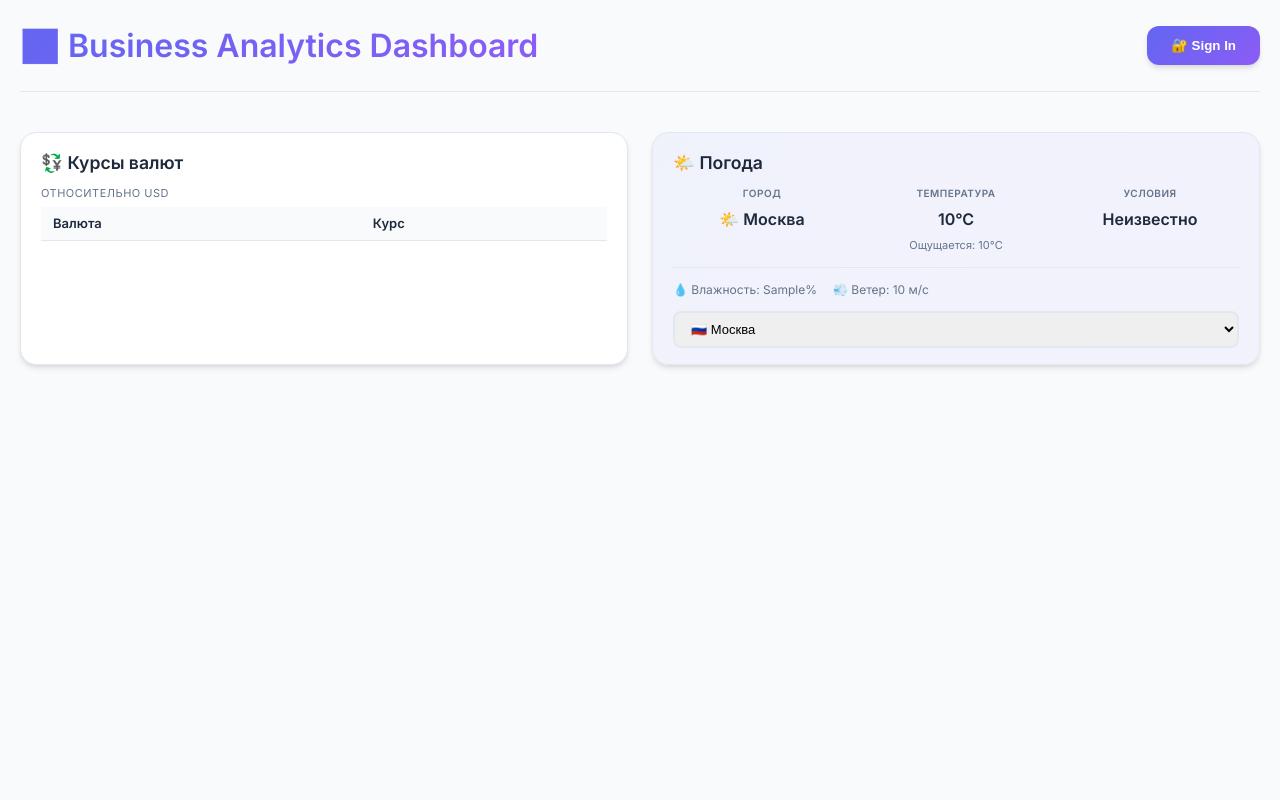
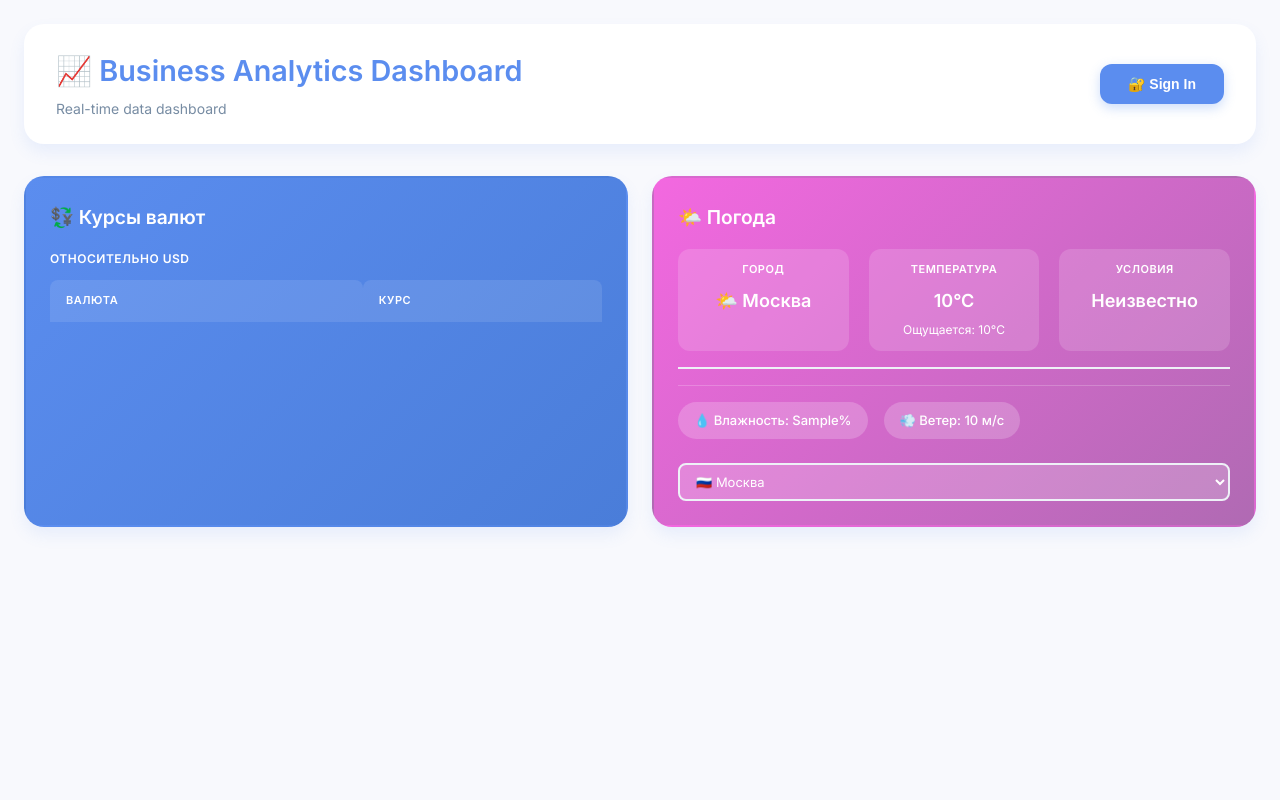
Before and after one commit to peggy-lee-zorba/Peggy_Lee_Zorba_ai, a Flask app: page / in a window 1280 px wide. Run offline with Flask 3, Linux system fonts and the light colour scheme; a database or web service that is not in the repository returns one stand-in record (values such as "Sample title"); data that the repository does not hold is empty.

Commit message:
251025 - Claude - 050 - Color UI

```diff
--- a/static/style.css
+++ b/static/style.css
@@ -1,14 +1,17 @@
 :root {
-    --primary: #6366F1;
-    --primary-dark: #4F46E5;
-    --secondary: #8B5CF6;
-    --background: #F8FAFC;
+    --primary: #5B8DEF;
+    --primary-dark: #4A7DD9;
+    --secondary: #F368E0;
+    --success: #26DE81;
+    --warning: #FED330;
+    --danger: #FC5C65;
+    --background: #F8F9FD;
     --surface: #FFFFFF;
-    --text-primary: #1E293B;
-    --text-secondary: #64748B;
-    --border: #E2E8F0;
-    --shadow: 0 4px 6px -1px rgba(0, 0, 0, 0.1), 0 2px 4px -1px rgba(0, 0, 0, 0.06);
-    --shadow-lg: 0 10px 15px -3px rgba(0, 0, 0, 0.1), 0 4px 6px -2px rgba(0, 0, 0, 0.05);
+    --text-primary: #2D3561;
+    --text-secondary: #778CA3;
+    --border: #EEF1F7;
+    --shadow: 0 8px 16px rgba(93, 141, 239, 0.1);
+    --shadow-lg: 0 16px 32px rgba(93, 141, 239, 0.15);
 }
 
 * {
@@ -22,7 +25,7 @@ body {
     background: var(--background);
     color: var(--text-primary);
     line-height: 1.6;
-    padding: 20px;
+    padding: 24px;
     min-height: 100vh;
 }
 
@@ -31,31 +34,31 @@ body {
     display: flex;
     justify-content: space-between;
     align-items: center;
-    margin-bottom: 40px;
-    padding-bottom: 20px;
-    border-bottom: 1px solid var(--border);
+    margin-bottom: 32px;
+    padding: 24px 32px;
+    background: var(--surface);
+    border-radius: 20px;
+    box-shadow: var(--shadow);
 }
 
 .header h1 {
-    font-size: 2rem;
+    font-size: 1.8rem;
     font-weight: 700;
-    background: linear-gradient(135deg, var(--primary), var(--secondary));
-    -webkit-background-clip: text;
-    -webkit-text-fill-color: transparent;
-    background-clip: text;
+    color: var(--primary);
 }
 
-/* Buttons */
+/* Buttons - Modern Flat */
 .btn {
-    padding: 12px 24px;
-    background: linear-gradient(135deg, var(--primary), var(--secondary));
+    padding: 12px 28px;
+    background: var(--primary);
     color: white;
     border: none;
     border-radius: 12px;
     font-weight: 600;
+    font-size: 14px;
     cursor: pointer;
-    transition: all 0.3s ease;
-    box-shadow: var(--shadow);
+    transition: all 0.3s cubic-bezier(0.4, 0, 0.2, 1);
+    box-shadow: 0 4px 12px rgba(91, 141, 239, 0.3);
     text-decoration: none;
     display: inline-flex;
     align-items: center;
@@ -63,87 +66,200 @@ body {
 }
 
 .btn:hover {
+    background: var(--primary-dark);
     transform: translateY(-2px);
-    box-shadow: var(--shadow-lg);
-    background: linear-gradient(135deg, var(--primary-dark), var(--secondary));
+    box-shadow: 0 6px 20px rgba(91, 141, 239, 0.4);
 }
 
-/* Grid & Cards */
+.btn:active {
+    transform: translateY(0);
+}
+
+/* Grid & Cards - Modern Flat */
 .grid {
     display: grid;
     grid-template-columns: repeat(auto-fit, minmax(350px, 1fr));
     gap: 24px;
-    margin-bottom: 40px;
+    margin-bottom: 32px;
 }
 
 .card {
     background: var(--surface);
-    padding: 16px 20px;  /* Компактный padding */
-    border-radius: 16px;
+    padding: 24px;
+    border-radius: 20px;
     box-shadow: var(--shadow);
     transition: all 0.3s ease;
-    border: 1px solid var(--border);
+    border: 2px solid transparent;
 }
 
 .card:hover {
-    transform: translateY(-2px);
+    transform: translateY(-4px);
     box-shadow: var(--shadow-lg);
+    border-color: rgba(91, 141, 239, 0.2);
 }
 
 .card h3 {
-    font-size: 1.1rem;
-    font-weight: 600;
-    margin-bottom: 8px;  /* Минимальный отступ */
+    font-size: 1.2rem;
+    font-weight: 700;
+    margin-bottom: 16px;
     color: var(--text-primary);
     display: flex;
     align-items: center;
-    gap: 8px;
+    gap: 10px;
 }
 
-/* Компактная таблица валют */
+/* Modern Tables */
 table {
     width: 100%;
-    border-collapse: collapse;
-    margin-top: 0;  /* Убираем отступ сверху */
+    border-collapse: separate;
+    border-spacing: 0;
+    margin-top: 8px;
 }
 
 th, td {
-    padding: 6px 12px;  /* Очень компактно */
+    padding: 12px 16px;
     text-align: left;
-    border-bottom: 1px solid var(--border);
-    font-size: 13px;
+    font-size: 14px;
 }
 
 th {
-    background-color: var(--background);
+    background: var(--background);
     font-weight: 600;
-    color: var(--text-primary);
+    color: var(--text-secondary);
+    text-transform: uppercase;
+    font-size: 11px;
+    letter-spacing: 0.5px;
+    border-radius: 8px 8px 0 0;
+}
+
+td {
+    border-bottom: 1px solid var(--border);
 }
 
 tr:last-child td {
     border-bottom: none;
 }
 
-/* AI Section */
+tbody tr {
+    transition: background 0.2s ease;
+}
+
+tbody tr:hover {
+    background: rgba(91, 141, 239, 0.05);
+}
+
+/* Currency styles */
+.currency-flag {
+    font-size: 20px;
+    margin-right: 10px;
+}
+
+.currency-code {
+    font-weight: 600;
+    color: var(--text-primary);
+}
+
+/* Weather - Modern Flat */
+.weather-info {
+    display: flex;
+    gap: 20px;
+    flex-wrap: wrap;
+    margin-bottom: 16px;
+    padding-bottom: 16px;
+    border-bottom: 2px solid var(--border);
+}
+
+.weather-item {
+    flex: 1;
+    min-width: 100px;
+    text-align: center;
+    padding: 12px;
+    background: var(--background);
+    border-radius: 12px;
+}
+
+.weather-item strong {
+    display: block;
+    font-size: 11px;
+    color: var(--text-secondary);
+    text-transform: uppercase;
+    letter-spacing: 0.5px;
+    margin-bottom: 8px;
+}
+
+.weather-value {
+    font-size: 18px;
+    font-weight: 700;
+    color: var(--text-primary);
+}
+
+.weather-subtitle {
+    font-size: 12px;
+    color: var(--text-secondary);
+    margin-top: 4px;
+}
+
+.weather-details {
+    display: flex;
+    gap: 16px;
+    flex-wrap: wrap;
+    font-size: 13px;
+    color: var(--text-secondary);
+}
+
+.weather-detail {
+    padding: 8px 16px;
+    background: var(--background);
+    border-radius: 20px;
+    font-weight: 500;
+}
+
+/* City selector */
+select {
+    width: 100%;
+    padding: 12px 16px;
+    border: 2px solid var(--border);
+    border-radius: 12px;
+    font-size: 14px;
+    font-family: inherit;
+    color: var(--text-primary);
+    background: var(--surface);
+    cursor: pointer;
+    transition: all 0.3s ease;
+    margin-top: 12px;
+}
+
+select:hover {
+    border-color: var(--primary);
+}
+
+select:focus {
+    outline: none;
+    border-color: var(--primary);
+    box-shadow: 0 0 0 3px rgba(91, 141, 239, 0.1);
+}
+
+/* AI Section - Modern Flat */
 .ai-section {
     background: var(--surface);
     padding: 32px;
-    border-radius: 16px;
+    border-radius: 20px;
     box-shadow: var(--shadow);
-    margin-top: 40px;
-    border: 1px solid var(--border);
+    margin-top: 32px;
+    border: 2px solid var(--border);
 }
 
 .ai-section h2 {
     margin-bottom: 20px;
-    font-size: 1.5rem;
+    font-size: 1.4rem;
+    font-weight: 700;
     color: var(--text-primary);
     display: flex;
     align-items: center;
-    gap: 8px;
+    gap: 10px;
 }
 
-/* Form Elements */
+/* Form Elements - Modern Flat */
 textarea {
     width: 100%;
     height: 120px;
@@ -235,15 +364,62 @@ input:focus {
     color: var(--text-primary);
 }
 
-/* Error States */
+/* Error States - Modern Flat */
 .error {
-    color: #EF4444;
+    color: var(--danger);
     margin-top: 12px;
-    padding: 12px;
-    background: #FEF2F2;
-    border-radius: 8px;
-    border: 1px solid #FECACA;
+    padding: 12px 16px;
+    background: rgba(252, 92, 101, 0.1);
+    border-radius: 12px;
+    border-left: 4px solid var(--danger);
     font-size: 14px;
+    font-weight: 500;
+}
+
+/* Warning Banner - Modern Flat */
+.warning-banner {
+    background: rgba(254, 211, 48, 0.15);
+    border: 2px solid var(--warning);
+    color: #9A6E00;
+    padding: 14px 18px;
+    border-radius: 12px;
+    margin-bottom: 16px;
+    font-size: 14px;
+    font-weight: 500;
+}
+
+/* Card subtitle */
+.card-subtitle {
+    color: var(--text-secondary);
+    font-size: 12px;
+    text-transform: uppercase;
+    letter-spacing: 0.5px;
+    margin-bottom: 12px;
+    font-weight: 600;
+}
+
+/* Loading Animation */
+@keyframes pulse {
+    0%, 100% { opacity: 1; }
+    50% { opacity: 0.6; }
+}
+
+.loading {
+    animation: pulse 2s cubic-bezier(0.4, 0, 0.6, 1) infinite;
+}
+
+/* Context Info - Modern Flat */
+#contextInfo {
+    background: var(--background);
+    padding: 12px 16px;
+    border-radius: 12px;
+    margin-bottom: 16px;
+}
+
+#contextProgress {
+    height: 6px;
+    background: linear-gradient(90deg, var(--primary), var(--secondary));
+    border-radius: 3px;
 }
 
 /* Responsive */
@@ -286,172 +457,76 @@ input:focus {
     }
 }
 
-/* Компактный subtitle */
-.card-subtitle {
-    color: var(--text-secondary);
-    font-size: 11px;
-    margin-bottom: 4px;
-    text-transform: uppercase;
-    letter-spacing: 0.5px;
+/* Smooth scrolling */
+html {
+    scroll-behavior: smooth;
 }
 
-/* Погода - компактный горизонтальный layout */
-.weather-info {
-    display: flex;
-    flex-direction: row;
-    gap: 16px;
-    flex-wrap: wrap;
-    margin-bottom: 12px;
-    padding-bottom: 12px;
-    border-bottom: 1px solid var(--border);
+/* Better focus styles */
+*:focus-visible {
+    outline: 2px solid var(--primary);
+    outline-offset: 2px;
 }
 
-.weather-item {
-    padding: 0;
-    border-bottom: none;
-    flex: 1;
-    min-width: 100px;
-    text-align: center;
+/* Акцентные карточки - Modern Flat */
+.card-accent-blue {
+    background: linear-gradient(135deg, #5B8DEF 0%, #4A7DD9 100%);
+    color: white;
 }
 
-.weather-item strong {
-    display: block;
-    font-size: 10px;
-    color: var(--text-secondary);
-    text-transform: uppercase;
-    letter-spacing: 0.5px;
-    margin-bottom: 6px;
+.card-accent-blue h3,
+.card-accent-blue .card-subtitle,
+.card-accent-blue th,
+.card-accent-blue td,
+.card-accent-blue .currency-code {
+    color: white !important;
 }
 
-.weather-value {
-    font-size: 16px;
-    font-weight: 600;
-    color: var(--text-primary);
+.card-accent-blue th {
+    background: rgba(255, 255, 255, 0.1);
 }
 
-.weather-subtitle {
-    font-size: 11px;
-    color: var(--text-secondary);
-    margin-top: 4px;
+.card-accent-blue td {
+    border-bottom-color: rgba(255, 255, 255, 0.2);
 }
 
-.weather-details {
-    display: flex;
-    gap: 16px;
-    flex-wrap: wrap;
-    font-size: 12px;
-    color: var(--text-secondary);
+.card-accent-blue tbody tr:hover {
+    background: rgba(255, 255, 255, 0.1);
 }
 
-.weather-detail {
-    display: flex;
-    align-items: center;
-    gap: 4px;
+.card-accent-purple {
+    background: linear-gradient(135deg, #F368E0 0%, #B06AB3 100%);
+    color: white;
 }
 
-.weather-card {
-    background: linear-gradient(135deg, rgba(99, 102, 241, 0.05) 0%, rgba(139, 92, 246, 0.05) 100%);
+.card-accent-purple h3,
+.card-accent-purple strong,
+.card-accent-purple .weather-value,
+.card-accent-purple .weather-subtitle,
+.card-accent-purple .weather-detail {
+    color: white !important;
 }
 
-/* Loading Animation */
-@keyframes pulse {
-    0% { opacity: 1; }
-    50% { opacity: 0.5; }
-    100% { opacity: 1; }
+.card-accent-purple .weather-item {
+    background: rgba(255, 255, 255, 0.15);
 }
 
-.loading {
-    animation: pulse 2s infinite;
+.card-accent-purple .weather-details {
+    border-top: 1px solid rgba(255, 255, 255, 0.2);
+    padding-top: 16px;
 }
 
-.warning-banner {
-    background: #FEF3C7;
-    border: 1px solid #F59E0B;
-    color: #92400E;
-    padding: 12px 16px;
-    border-radius: 8px;
-    margin-bottom: 16px;
-    font-size: 14px;
-    animation: slideDown 0.3s ease;
+.card-accent-purple .weather-detail {
+    background: rgba(255, 255, 255, 0.2);
 }
 
-@keyframes slideDown {
-    from { opacity: 0; transform: translateY(-10px); }
-    to { opacity: 1; transform: translateY(0); }
+.card-accent-purple select {
+    background: rgba(255, 255, 255, 0.2);
+    color: white;
+    border-color: rgba(255, 255, 255, 0.3);
 }
 
-.context-info {
-    background: #F3F4F6;
-    padding: 8px 12px;
-    border-radius: 6px;
-    font-size: 12px;
-    color: #6B7280;
-    margin-bottom: 12px;
+.card-accent-purple select option {
+    background: #F368E0;
+    color: white;
 }
-
-/* Иконки валют */
-.currency-item::before {
-    content: '💵';
-    margin-right: 8px;
-    opacity: 0.6;
-}
-
-/* Анимация появления карточек */
-.card {
-    animation: fadeInUp 0.5s ease;
-}
-
-@keyframes fadeInUp {
-    from {
-        opacity: 0;
-        transform: translateY(20px);
-    }
-    to {
-        opacity: 1;
-        transform: translateY(0);
-    }
-}
-
-/* Улучшенный hover для строк таблицы */
-tbody tr {
-    transition: background-color 0.2s ease;
-}
-
-tbody tr:hover {
-    background-color: rgba(99, 102, 241, 0.05);
-}
-
-/* Стили для флагов валют */
-.currency-flag {
-    font-size: 18px;
-    margin-right: 8px;
-    display: inline-block;
-    vertical-align: middle;
-}
-
-.currency-code {
-    font-weight: 600;
-    color: var(--text-primary);
-    vertical-align: middle;
-}
-
-/* Анимация при hover */
-tbody tr:hover .currency-flag {
-    transform: scale(1.2);
-    transition: transform 0.2s ease;
-}
-
-/* Индикаторы тренда */
-.rate-trend {
-    display: inline-block;
-    margin-left: 8px;
-    font-size: 12px;
-}
-
-.rate-trend.up {
-    color: #10B981;
-}
-
-.rate-trend.down {
-    color: #EF4444;
-}
--- a/templates/index.html
+++ b/templates/index.html
@@ -9,12 +9,15 @@
 </head>
 <body>
     <div class="header">
-        <h1>📈 Business Analytics Dashboard</h1>
+        <div>
+            <h1>📈 Business Analytics Dashboard</h1>
+            <p style="color: var(--text-secondary); font-size: 14px; margin-top: 4px;">Real-time data dashboard</p>
+        </div>
         <button id="signInBtn" class="btn">🔐 Sign In</button>
     </div>
 
 <div class="grid">
-    <div class="card">
+    <div class="card card-accent-blue">
         <h3>💱 Курсы валют</h3>
         <p class="card-subtitle">Относительно USD</p>
         <table>
@@ -35,7 +38,7 @@
         </table>
     </div>
 
-    <div class="card weather-card">
+    <div class="card card-accent-purple">
         <h3>🌤️ Погода</h3>
         <div class="weather-info">
             <div class="weather-item">
@@ -97,8 +100,12 @@
         <textarea id="userInput" placeholder="Например: Как повлияет рост доллара на рынок?"></textarea>
 
         <div style="display: flex; gap: 10px; margin: 10px 0;">
-            <button onclick="askAI(event)" class="btn">📤 Отправить запрос</button>
-            <button onclick="clearContext()" class="btn" style="background: #6B7280;">🔄 Очистить контекст</button>
+            <button onclick="askAI(event)" class="btn" style="flex: 1;">
+                📤 Отправить
+            </button>
+            <button onclick="clearContext()" class="btn" style="background: var(--text-secondary); box-shadow: none;">
+                🔄 Очистить
+            </button>
         </div>
 
         <div id="aiResponse" class="ai-response"></div>
```
Also changed, not shown: other parts of static/style.css (+31 -23 lines).
